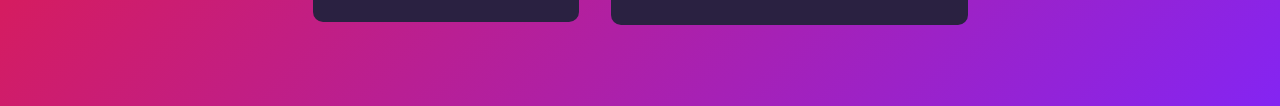
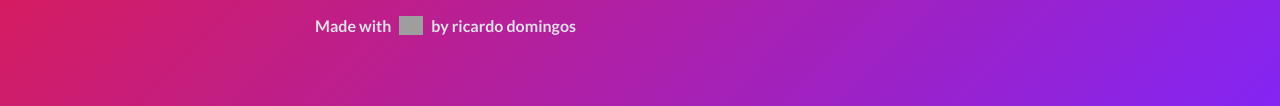
Before and after one commit to rickydomingos97/devlink-desafio-01-player, a plain HTML site: page index.html in a window 1280 px wide. Shown: the part 639-745 px from the top of the page. Drawn offline with Linux system fonts and the light colour scheme; grey boxes are pictures that could not be loaded.

Commit message:
footer update

```diff
--- a/index.html
+++ b/index.html
@@ -1,4 +1,3 @@
-+
 <!DOCTYPE html>
 <html lang="en">
 
@@ -186,6 +185,7 @@
       </div>
     </div>
 
+    <footer>Made with <img src="https://www.svgrepo.com/show/490967/heart.svg" width="24" alt=""> by ricardo domingos</footer>
   </div>
 </body>
 
--- a/style.css
+++ b/style.css
@@ -174,6 +174,15 @@ body * {
   opacity: 0.67;
 }
 
+footer {
+  display: flex;
+  justify-content: center;
+  gap: .5rem;
+  font-weight: bold;
+  color: #2a21410;
+  bottom: 0px;
+}
+
 @media (max-width: 768px) {
   #app {
     display: flex;
```
